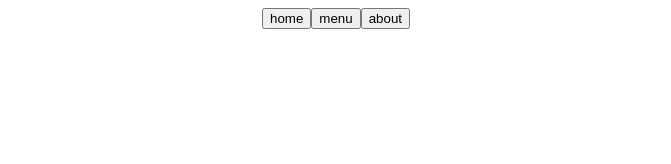
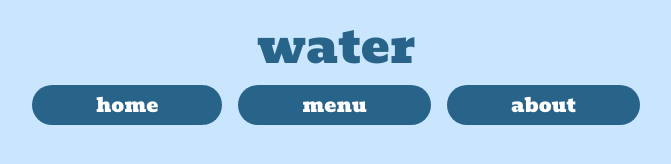
Before and after one commit to sinskiy/odin-restaurant, a website built with webpack: page src/index.html in a window 1280 px wide. Shown: the whole page, without its empty margins (304-975 px from the left). Built offline with nearby package versions, Linux system fonts and the light colour scheme.

Commit message:
feat: style header

```diff
--- a/src/index.html
+++ b/src/index.html
@@ -7,10 +7,11 @@
   </head>
   <body>
     <header>
+      <span class="logo">water</span>
       <nav>
-        <button id="home">home</button>
-        <button id="menu">menu</button>
-        <button id="about">about</button>
+        <button>home</button>
+        <button>menu</button>
+        <button>about</button>
       </nav>
     </header>
     <div id="content"></div>
--- a/src/style.css
+++ b/src/style.css
@@ -1,8 +1,54 @@
+:root {
+  --background: #cae6ff;
+  --on-background: #28638a;
+  --on-on-background: white;
+}
+
+@font-face {
+  font-family: "bevan";
+  src: url("./bevan.ttf");
+}
+
 * {
   box-sizing: border-box;
 }
 
-header nav {
+body {
+  font-family: "bevan";
+
+  background-color: var(--background);
+  color: var(--on-background);
+}
+
+header {
   display: flex;
-  justify-content: center;
+  flex-direction: column;
+  align-items: center;
 }
+
+.logo {
+  font-size: 3rem;
+}
+
+nav {
+  display: flex;
+  gap: 1rem;
+}
+
+button {
+  padding: 0.25rem 4rem;
+  border: none;
+
+  background-color: var(--on-background);
+  color: var(--on-on-background);
+  border-radius: 9999px;
+
+  font-size: 1.25rem;
+  font-family: inherit;
+  font-weight: 500;
+
+  transition: filter 150ms;
+}
+button:hover {
+  filter: brightness(1.25);
+}
--- a/webpack.config.js
+++ b/webpack.config.js
@@ -13,6 +13,10 @@ module.exports = {
         test: /\.css$/i,
         use: ["style-loader", "css-loader"],
       },
+      {
+        test: /\.(ttf|woff|woff2)$/i,
+        type: "asset/resource",
+      },
     ],
   },
   plugins: [new HtmlWebpackPlugin({ template: "./src/index.html" })],
```
Also changed, not shown: src/bevan.ttf (added).
